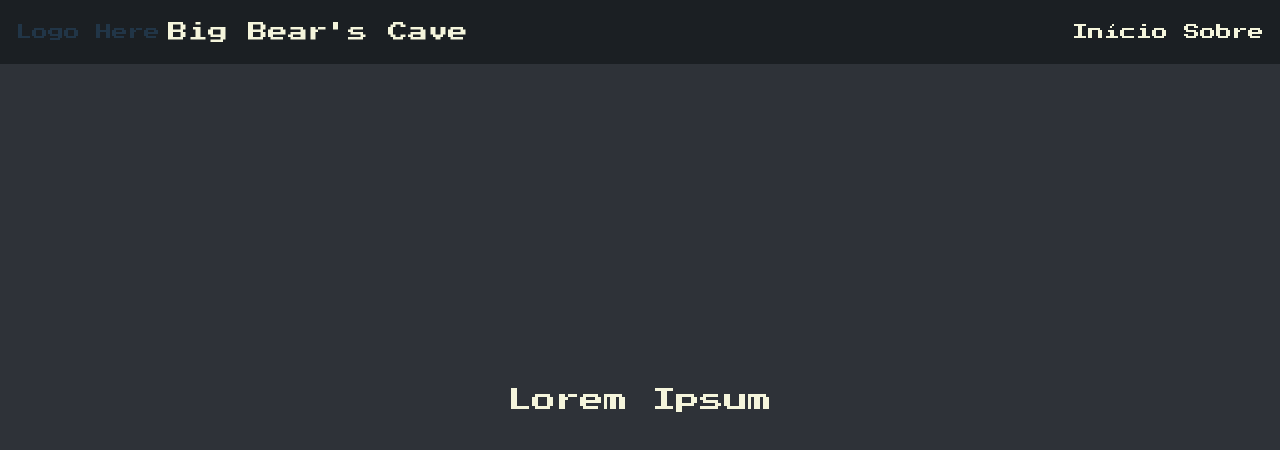
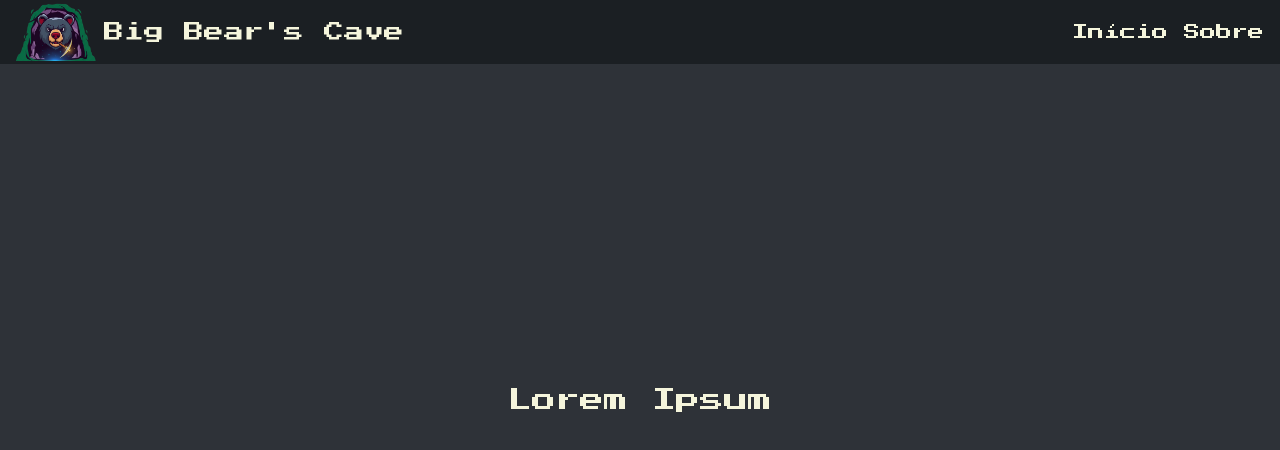
Before and after one commit to paulo-campos-57/Big-Bear-Cave, a React (Vite) app in the folder frontend/: page / in a window 1280 px wide. Shown: the top 450 px of the page. Built offline with nearby package versions, Linux system fonts and the light colour scheme.

Commit message:
add: insert site logo

```diff
--- a/frontend/src/components/Header.tsx
+++ b/frontend/src/components/Header.tsx
@@ -3,7 +3,7 @@ export default function Header() {
         <>
             <div className="w-screen h-16 bg-darkSlate flex justify-between items-center fixed top-0 left-0 right-0 z-50 font-pressStart box-border px-4">
                 <div className="flex justify-evenly items-center w-auto">
-                    Logo Here
+                    <img src="/images/logoBear.png" className="w-20" />
                     <h1 className="text-xl ml-2 text-offWhite">Big Bear's Cave</h1>
                 </div>
                 <div className="flex justify-evenly items-center gap-4">
```
Also changed, not shown: frontend/public/images/logoBear.png (added).
